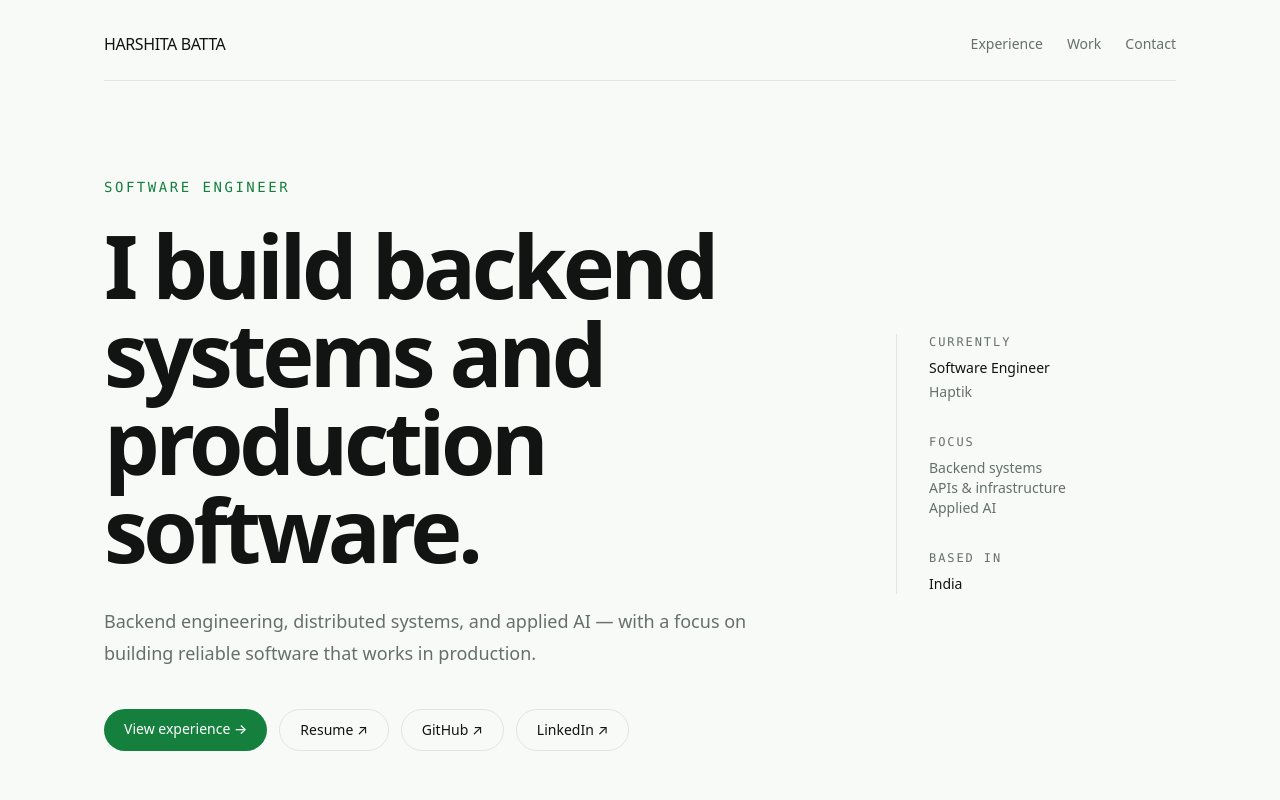
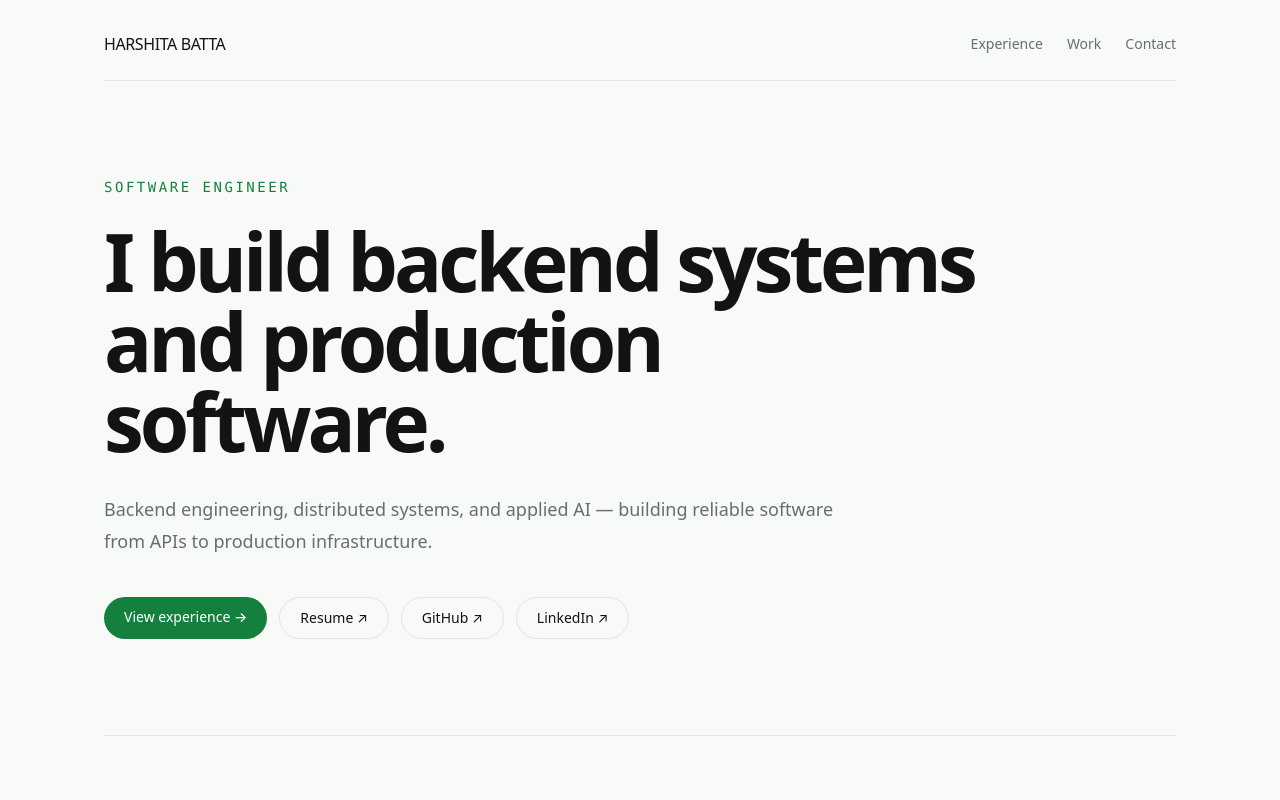
Before and after one commit to harshitabatta/Portfolio, a Next.js app: page / in a window 1280 px wide. Shown: the top 800 px of the page. Built offline with nearby package versions, Linux system fonts and the light colour scheme.

Commit message:
refine: simplify hero and remove employment status block

```diff
--- a/src/app/page.tsx
+++ b/src/app/page.tsx
@@ -15,14 +15,14 @@ export default function Home() {
           </nav>
         </header>
 
-        <section id="top" className="grid min-h-[72vh] items-center gap-16 py-20 lg:grid-cols-[minmax(0,1fr)_280px] lg:py-24">
-          <div className="max-w-4xl">
+        <section id="top" className="flex min-h-[72vh] items-center py-20 lg:py-24">
+          <div className="max-w-5xl">
             <p className="mb-6 font-mono text-sm uppercase tracking-[0.18em] text-accent">Software Engineer</p>
-            <h1 className="text-5xl font-semibold leading-[0.98] tracking-[-0.05em] sm:text-7xl lg:text-[5.5rem]">
+            <h1 className="max-w-4xl text-5xl font-semibold leading-[1.02] tracking-[-0.05em] sm:text-6xl lg:text-[5rem]">
               I build backend systems and production software.
             </h1>
-            <p className="mt-8 max-w-2xl text-lg leading-8 text-muted">
-              Backend engineering, distributed systems, and applied AI — with a focus on building reliable software that works in production.
+            <p className="mt-8 max-w-3xl text-lg leading-8 text-muted">
+              Backend engineering, distributed systems, and applied AI — building reliable software from APIs to production infrastructure.
             </p>
 
             <div className="mt-10 flex flex-wrap gap-3 text-sm">
@@ -40,24 +40,6 @@ export default function Home() {
               </a>
             </div>
           </div>
-
-          <aside className="hidden border-l border-line pl-8 lg:block">
-            <div className="space-y-8 text-sm">
-              <div>
-                <p className="font-mono text-xs uppercase tracking-[0.16em] text-muted">Currently</p>
-                <p className="mt-2 font-medium">Software Engineer</p>
-                <p className="mt-1 text-muted">Haptik</p>
-              </div>
-              <div>
-                <p className="font-mono text-xs uppercase tracking-[0.16em] text-muted">Focus</p>
-                <p className="mt-2 text-muted">Backend systems<br />APIs &amp; infrastructure<br />Applied AI</p>
-              </div>
-              <div>
-                <p className="font-mono text-xs uppercase tracking-[0.16em] text-muted">Based in</p>
-                <p className="mt-2 font-medium">India</p>
-              </div>
-            </div>
-          </aside>
         </section>
 
         <section id="experience" className="border-t border-line py-20">
```
